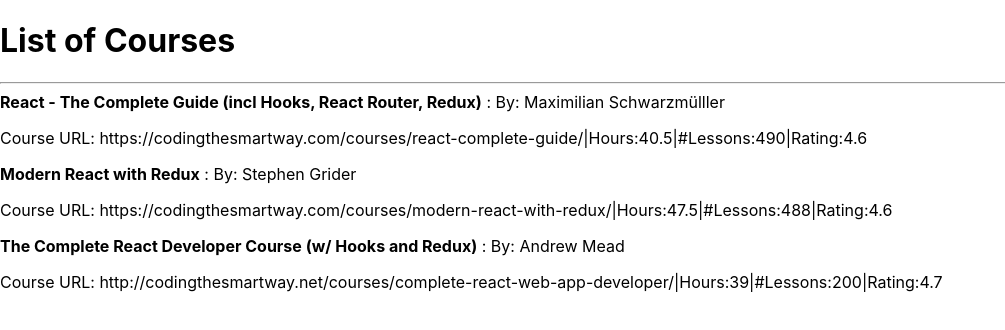
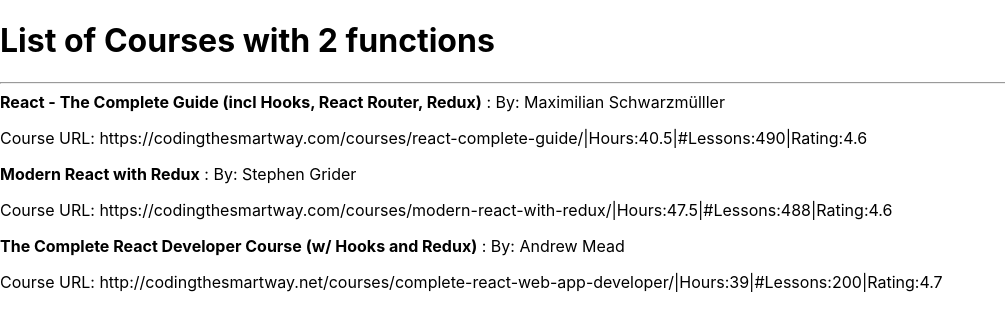
Before and after one commit to gmlogan/smartway, a React (Create React App) app: page / in a window 1280 px wide. Shown: the top 330 px of the page, without its empty margins (0-1005 px from the left). Built offline with nearby package versions, Linux system fonts and the light colour scheme.

Commit message:
Lesson 4

```diff
--- a/src/App.js
+++ b/src/App.js
@@ -1,4 +1,5 @@
 import React from 'react';
+import CoursesList from './CoursesList';
 
 const courses = [
   {
@@ -33,27 +34,14 @@ const courses = [
 function App() {
   return (
     <div>
-      <h1>List of Courses</h1>
+      <h1>List of Courses with 2 functions</h1>
       <hr />
       {
-        courses.map(function (course) {
-          return (
-            <div key={course.id}>
-              <span><strong>{course.title}</strong> :  </span>
-              <span>By: {course.author}</span>
-              <p/>
-              <span>Course URL: {course.url}</span>
-              <span>|Hours:{course.hours_video}</span>
-              <span>|#Lessons:{course.number_of_lectures}</span>
-              <span>|Rating:{course.rating}</span>
-              <p/>
-
-
-            </div>
-          );
-        })
+        <CoursesList prop1={courses}/>
       }
     </div>
   );
 }
+
+
 export default App;
--- /dev/null
+++ b/src/CoursesList.js
@@ -0,0 +1,24 @@
+import React from 'react';
+
+function CoursesList(props) {
+
+    return (
+        props.prop1.map(function (course) {
+            return (
+                <div key={course.id}>
+                    <span><strong>{course.title}</strong> :  </span>
+                    <span>By: {course.author}</span>
+                    <p />
+                    <span>Course URL: {course.url}</span>
+                    <span>|Hours:{course.hours_video}</span>
+                    <span>|#Lessons:{course.number_of_lectures}</span>
+                    <span>|Rating:{course.rating}</span>
+                    <p />
+
+
+                </div>
+            );
+        })
+    )
+}
+export default CoursesList;
```
